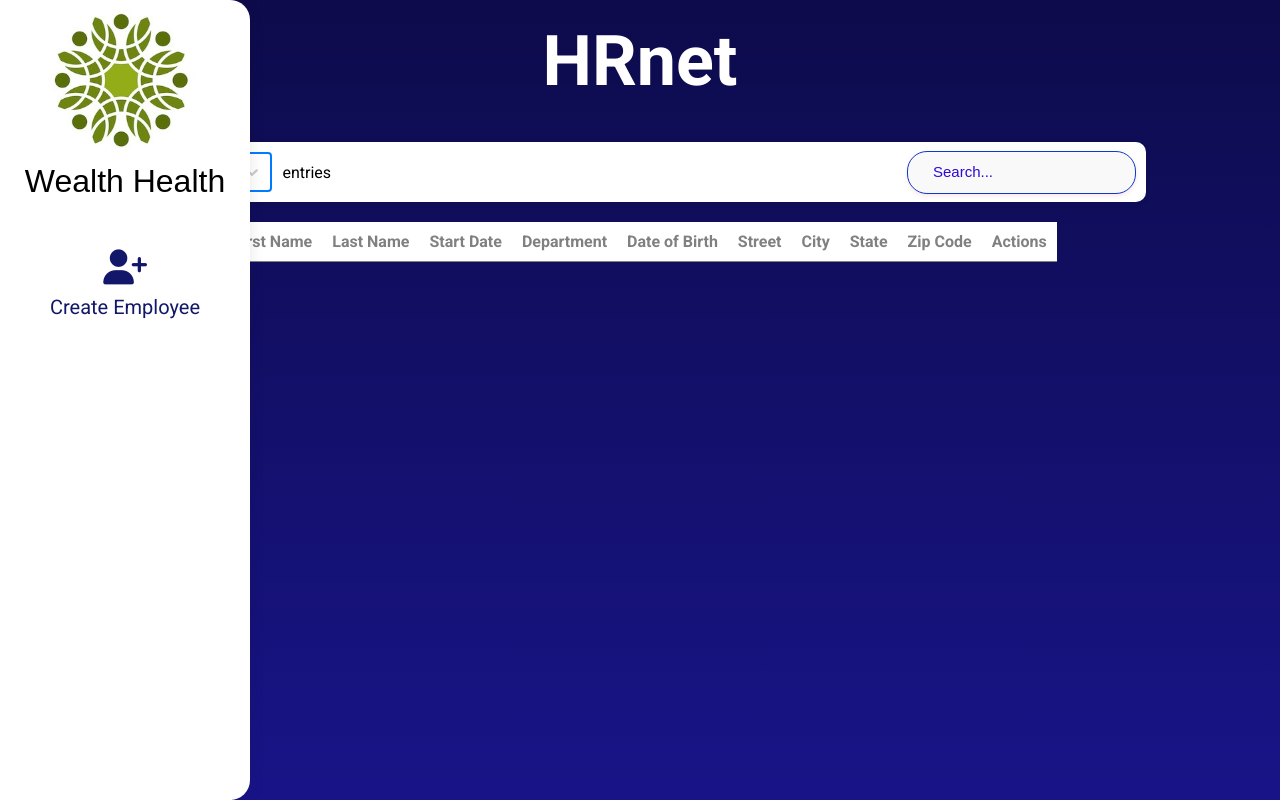
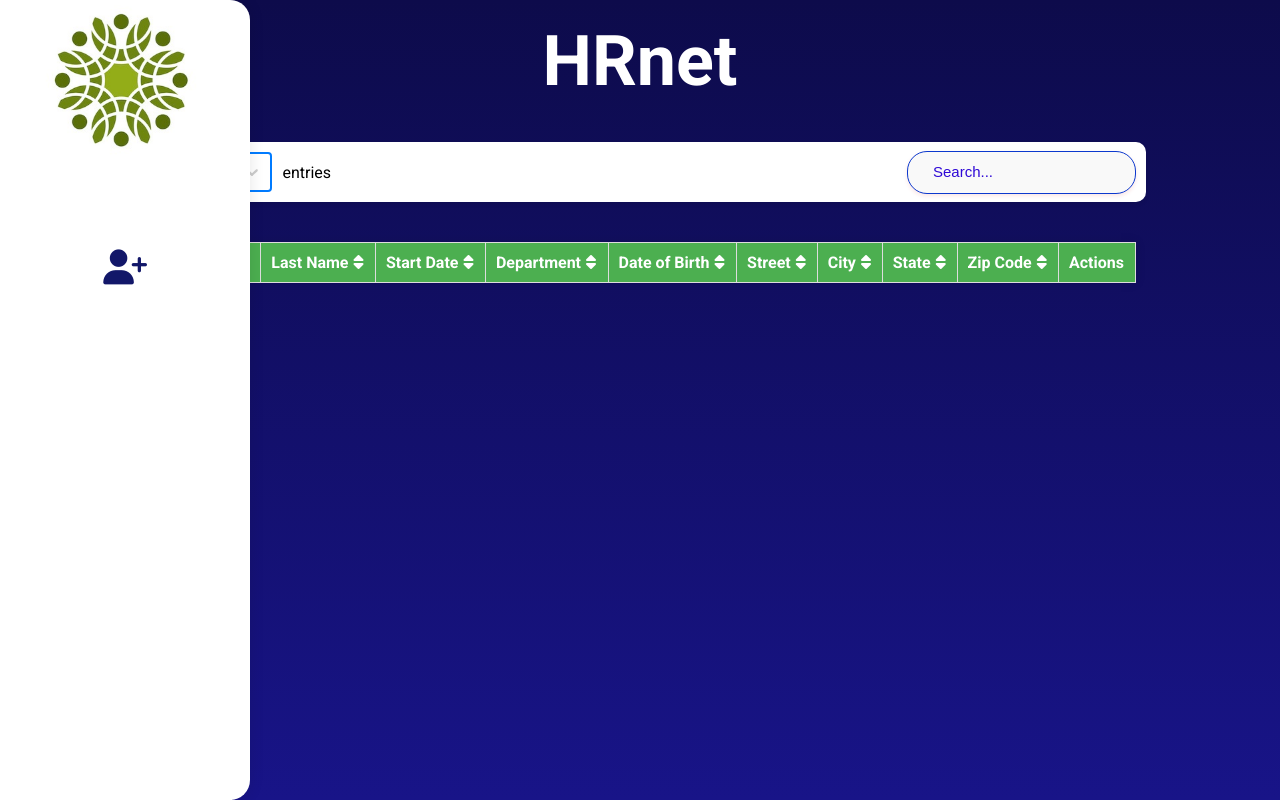
Before and after one commit to ElvisGalvez/hr-net, a React (Create React App) app: page / in a window 1280 px wide. Built offline with nearby package versions, Linux system fonts and the light colour scheme.

Commit message:
added sort logic to employee table and corrected a bug on form

```diff
--- a/src/components/organisms/EmployeeForm/index.jsx
+++ b/src/components/organisms/EmployeeForm/index.jsx
@@ -186,7 +186,7 @@ const EmployeeForm = ({ title, onSubmit, employeeToEdit, showCancelButton, onClo
     <div className="form-container">
       <h2 className="form-title">{title}</h2>
       <form id="employee-form" onSubmit={handleSubmit}>
-        <TextField label="First Name" id="firstName" value={formData.firstName} onChange={handleChange('firstName')} />
+      <TextField label="First Name" id="firstName" value={formData.firstName} onChange={handleChange('firstName')} />
         {firstNameError && <p className="field-error">{firstNameError}</p>}
         <TextField label="Last Name" id="lastName" value={formData.lastName} onChange={handleChange('lastName')} />
         {lastNameError && <p className="field-error">{lastNameError}</p>}
--- a/src/components/organisms/EmployeeTable/EmployeeTable.css
+++ b/src/components/organisms/EmployeeTable/EmployeeTable.css
@@ -1,10 +1,47 @@
 .fa-solid.fa-pen-to-square,
 .fa-solid.fa-user-minus {
     cursor: pointer;
-    margin-right: 18px;
+    margin-right: 10px;
 }
 
 .fa-solid.fa-pen-to-square:hover,
 .fa-solid.fa-user-minus:hover {
-color: blue;
+    color: blue;
 }
+
+.table {
+    width: 80%;
+    border-collapse: collapse;
+    margin-top: 20px;
+    box-shadow: 0 0 10px rgba(0,0,0,0.1);
+    background-color: white;
+}
+
+.table th,
+.table td {
+    padding: 10px;
+    border: 1px solid #ddd;
+    text-align: left;
+}
+
+.table th {
+    background-color: #4CAF50;
+    color: white;
+}
+
+.table tr:nth-child(even) {
+    background-color: #f2f2f2;
+}
+
+.sort-icon {
+    margin-left: 5px;
+    cursor: pointer;
+}
+
+.sort-icon:hover {
+    color: #017cff;
+}
+
+.sort-icon.inactive {
+    color: #cccccc;
+}
--- a/src/components/organisms/EmployeeTable/index.jsx
+++ b/src/components/organisms/EmployeeTable/index.jsx
@@ -4,30 +4,37 @@ import {
   flexRender,
   getCoreRowModel,
   useReactTable,
+  getSortedRowModel,
 } from '@tanstack/react-table';
 import './EmployeeTable.css';
 
 const EmployeeTable = ({ data, openEditModal, openDeleteModal }) => {
   const columnHelper = createColumnHelper();
+
   const columns = [
         columnHelper.accessor('firstName', {
             header: 'First Name',
             cell: info => info.getValue(),
+            enableSorting: true,
         }),
         columnHelper.accessor('lastName', {
             header: 'Last Name',
             cell: info => info.getValue(),
+            enableSorting: true,
         }),
+
         columnHelper.accessor('startDate', {
             header: 'Start Date',
             cell: info => {
                 const date = new Date(info.getValue());
                 return date.toLocaleDateString();
             },
+            enableSorting: true,
         }),
         columnHelper.accessor('department', {
             header: 'Department',
             cell: info => info.getValue(),
+            enableSorting: true,
         }),
         columnHelper.accessor('birthDate', {
             header: 'Date of Birth',
@@ -35,26 +42,31 @@ const EmployeeTable = ({ data, openEditModal, openDeleteModal }) => {
                 const date = new Date(info.getValue());
                 return date.toLocaleDateString();
             },
+            enableSorting: true,
         }),
         columnHelper.accessor('street', {
             header: 'Street',
             cell: info => info.getValue(),
+            enableSorting: true,
         }),
         columnHelper.accessor('city', {
             header: 'City',
             cell: info => info.getValue(),
+            enableSorting: true,
         }),
         columnHelper.accessor('state', {
             header: 'State',
             cell: info => info.getValue(),
+            enableSorting: true,
         }),
         columnHelper.accessor('zipCode', {
             header: 'Zip Code',
             cell: info => info.getValue(),
+            enableSorting: true,
         }),
 
         columnHelper.accessor('actions', {
-            header: 'Actions',
+            header: () => <span>Actions</span>,
             cell: info => (
               <div>
                 <i
@@ -67,13 +79,21 @@ const EmployeeTable = ({ data, openEditModal, openDeleteModal }) => {
                 ></i>
               </div>
             ),
+            enableSorting: false,
           }),
         ];
 
-    const table = useReactTable({
+        const [sorting, setSorting] = React.useState([]);
+
+        const tableInstance = useReactTable({
           data,
           columns,
+          state: {
+            sorting,
+          },
+          onSortingChange: setSorting,
           getCoreRowModel: getCoreRowModel(),
+          getSortedRowModel: getSortedRowModel(),
         });
 
     const handleEditClick = (row) => {
@@ -87,22 +107,34 @@ const EmployeeTable = ({ data, openEditModal, openDeleteModal }) => {
     return (
         <table className="table">
           <thead>
-                {table.getHeaderGroups().map(headerGroup => (
-                    <tr key={headerGroup.id} className="table-header">
-                        {headerGroup.headers.map(header => (
-                            <th key={header.id} className="table-header-cell">
-                                {header.isPlaceholder
-                                    ? null
-                                    : flexRender(header.column.columnDef.header, header.getContext())
-                                }
+            {tableInstance.getHeaderGroups().map(headerGroup => (
+              <tr key={headerGroup.id}>
+                {headerGroup.headers.map(header => {
+                  const canSort = header.column.getCanSort();
+                  const isSorted = header.column.getIsSorted();
+                  return (
+                    <th key={header.id} onClick={canSort ? header.column.getToggleSortingHandler() : undefined}>
+                      {flexRender(header.column.columnDef.header, header.getContext())}
+                      {canSort && (
+                        isSorted ? (
+                          isSorted === 'desc' ? (
+                            <i className="fa-solid fa-caret-down sort-icon"></i>
+                          ) : (
+                            <i className="fa-solid fa-caret-up sort-icon"></i>
+                          )
+                        ) : (
+                          <i className="fa-solid fa-sort sort-icon"></i>
+                        )
+                      )}
                     </th>
-                        ))}
+                  );
+                })}
               </tr>
             ))}
           </thead>
           <tbody>
-                {table.getRowModel().rows.map(row => (
-                    <tr key={row.id} className="table-row">
+        {tableInstance.getRowModel().rows.map(row => (
+          <tr key={row.id}>
             {row.getVisibleCells().map(cell => (
               <td key={cell.id} className="table-cell">
                 {flexRender(cell.column.columnDef.cell, cell.getContext())}
--- a/src/pages/EmployeeList/index.jsx
+++ b/src/pages/EmployeeList/index.jsx
@@ -91,7 +91,7 @@ const EmployeeList = () => {
         <ModalCraft isOpen={isEditModalOpen} onClose={closeEditModal}>
   <EmployeeForm
     title="Edit Employee"
-            employee={employeeToEdit}
+    employeeToEdit={employeeToEdit}
     onSubmit={handleUpdateEmployee}
     departmentOptions={departmentOptions}
     showCancelButton={true}
```
Also changed, not shown: src/components/atoms/TableCell/index.jsx (deleted, +0 -10 lines), src/components/atoms/TableHeaderCell/index.jsx (deleted, +0 -10 lines), src/components/molecules/TableRow/index.jsx (deleted, +0 -15 lines), src/components/atoms/TableCell/TableCell.css (deleted), src/components/atoms/TableHeaderCell/TableHeaderCell.css (deleted), src/components/molecules/TableRow/TableRow.css (deleted). Lines whose indentation alone changed are shown as unchanged.
